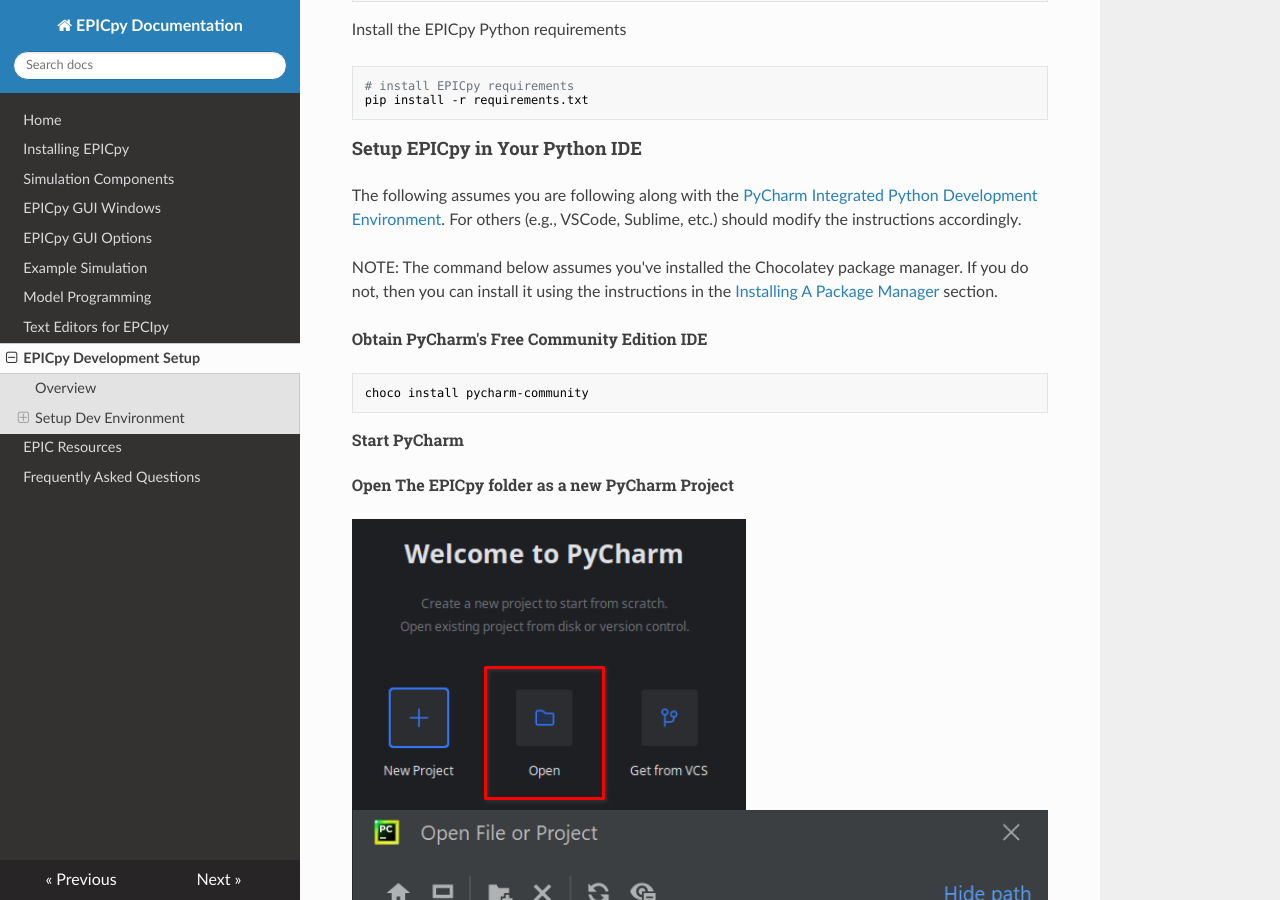
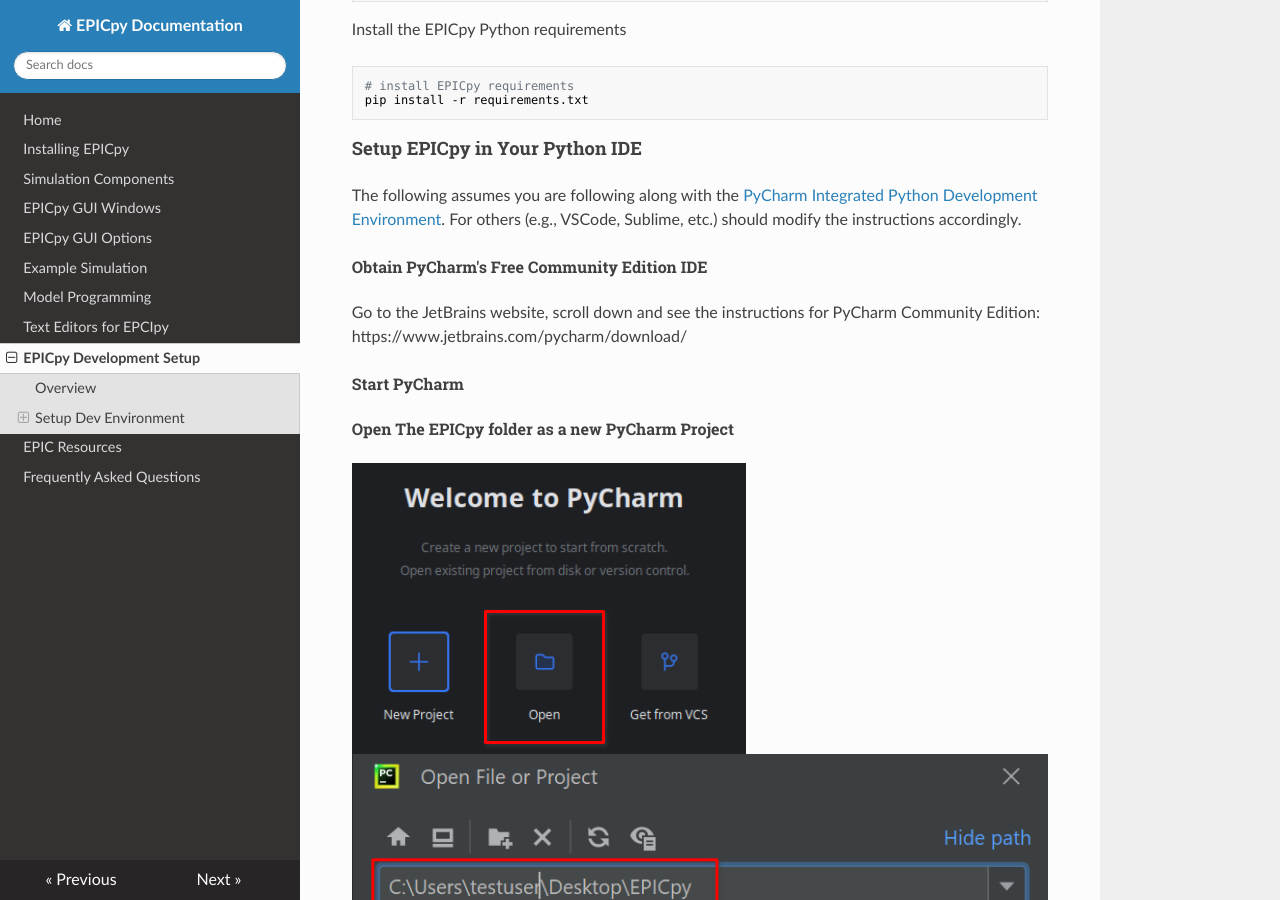
Before and after one commit to travisseymour/EPICpyDocs, an MkDocs documentation site: the page built from docs/epicpy_development_setup.md, in a window 1280 px wide and 900 px high, scrolled down 10571 px. Built offline with MkDocs 1.6.1, drawn with Linux system fonts in a browser that asks for light colours; nearby versions of some CDN libraries.

Commit message:
removed references to removed markdown file.

````diff
--- a/docs/epicpy_development_setup.md
+++ b/docs/epicpy_development_setup.md
@@ -360,13 +360,10 @@
 
 The following assumes you are following along with the [PyCharm Integrated Python Development Environment](https://www.jetbrains.com/pycharm/). For others (e.g., VSCode, Sublime, etc.) should modify the instructions accordingly.
 
-NOTE: The command below assumes you've installed the Chocolatey package manager. If you do not, then you can install it using the instructions in the [Installing A Package Manager](installing_a_package_manager.md) section.
 
 ###### Obtain PyCharm's Free Community Edition IDE
 
-```bash
-choco install pycharm-community
-```
+Go to the JetBrains website, scroll down and see the instructions for PyCharm Community Edition: https://www.jetbrains.com/pycharm/download/
 
 ###### Start PyCharm
 
````
Also changed, not shown: docs/faq.md (+2 -3 lines).
